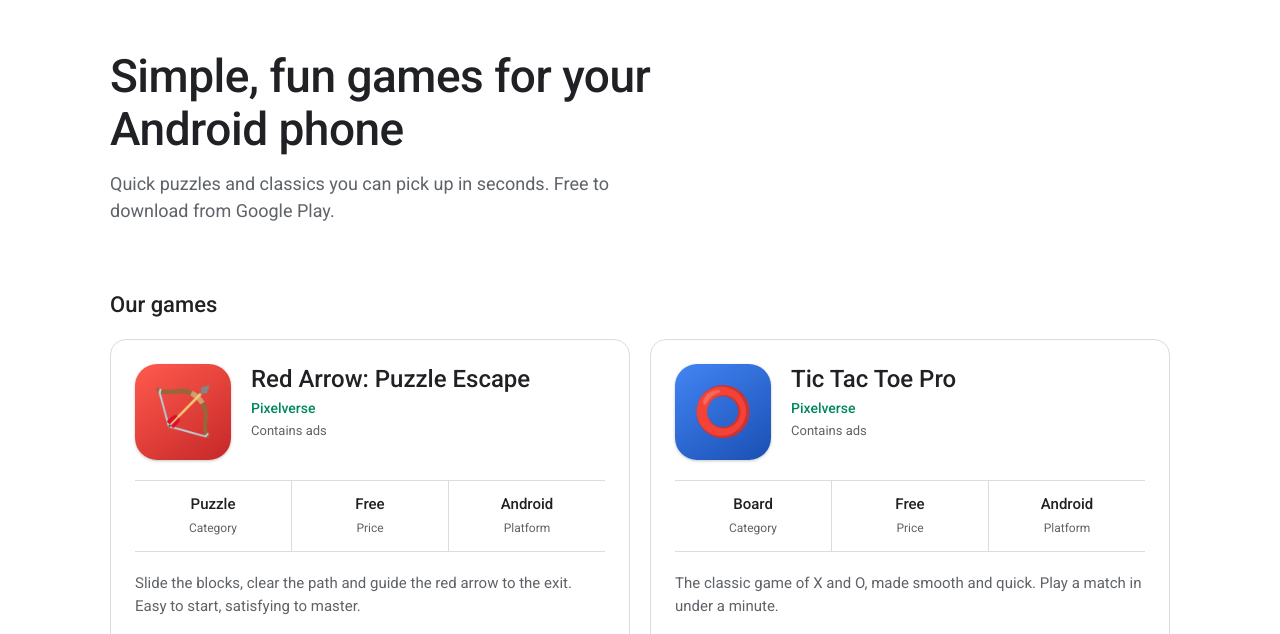
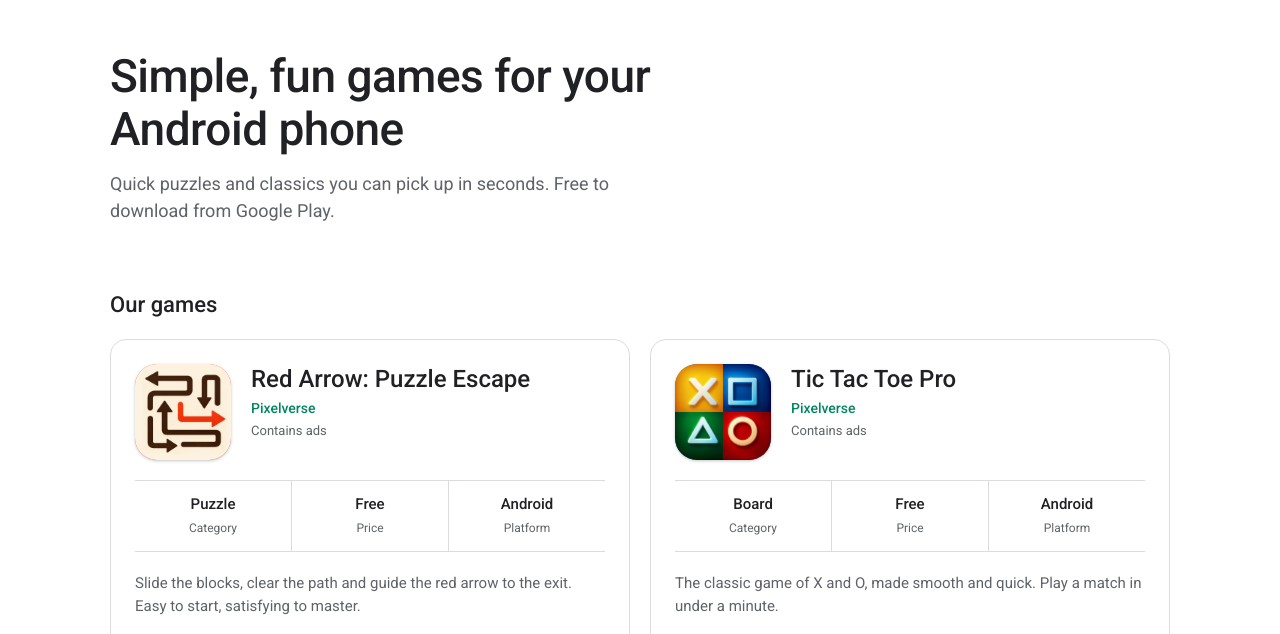
Before and after one commit to pixelverse453/pixelverse453.github.io, a plain HTML site: page index.html in a window 1280 px wide. Shown: the part 71-705 px from the top of the page. Drawn offline with Linux system fonts and the light colour scheme; a web font is replaced by a local one.

Commit message:
Update index.html

```diff
--- a/index.html
+++ b/index.html
@@ -179,8 +179,8 @@
       id: "com.game.rushblocks",
       // Optional: paste the full Play Store link here to override the auto link.
       url: "https://play.google.com/store/apps/details?id=com.game.rushblocks",
-      // Put your icon file next to index.html (or in an "icons" folder).
-      iconImg: "icons/red-arrow.png",
+      // Put your icon file in the same folder as index.html.
+      iconImg: "red-arrow.png",
       icon: "🏹",
       color: "red",
       category: "Puzzle",
@@ -191,7 +191,7 @@
       name: "Tic Tac Toe Pro",
       id: "com.game.tac_toe",
       url: "https://play.google.com/store/apps/details?id=com.game.tac_toe",
-      iconImg: "icons/tic-tac-toe.png",
+      iconImg: "tic-tac-toe.png",
       icon: "⭕",
       color: "blue",
       category: "Board",
```
